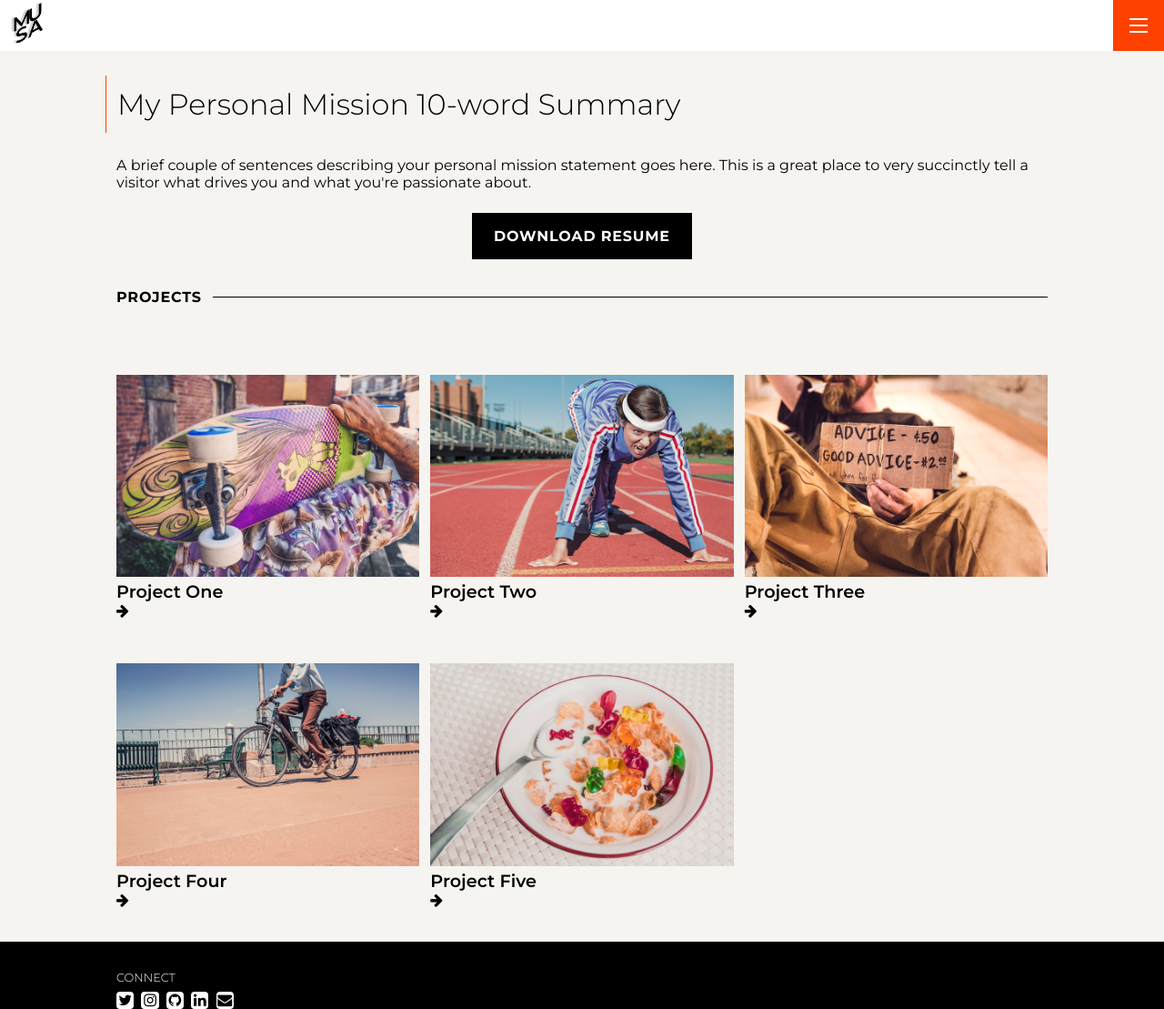
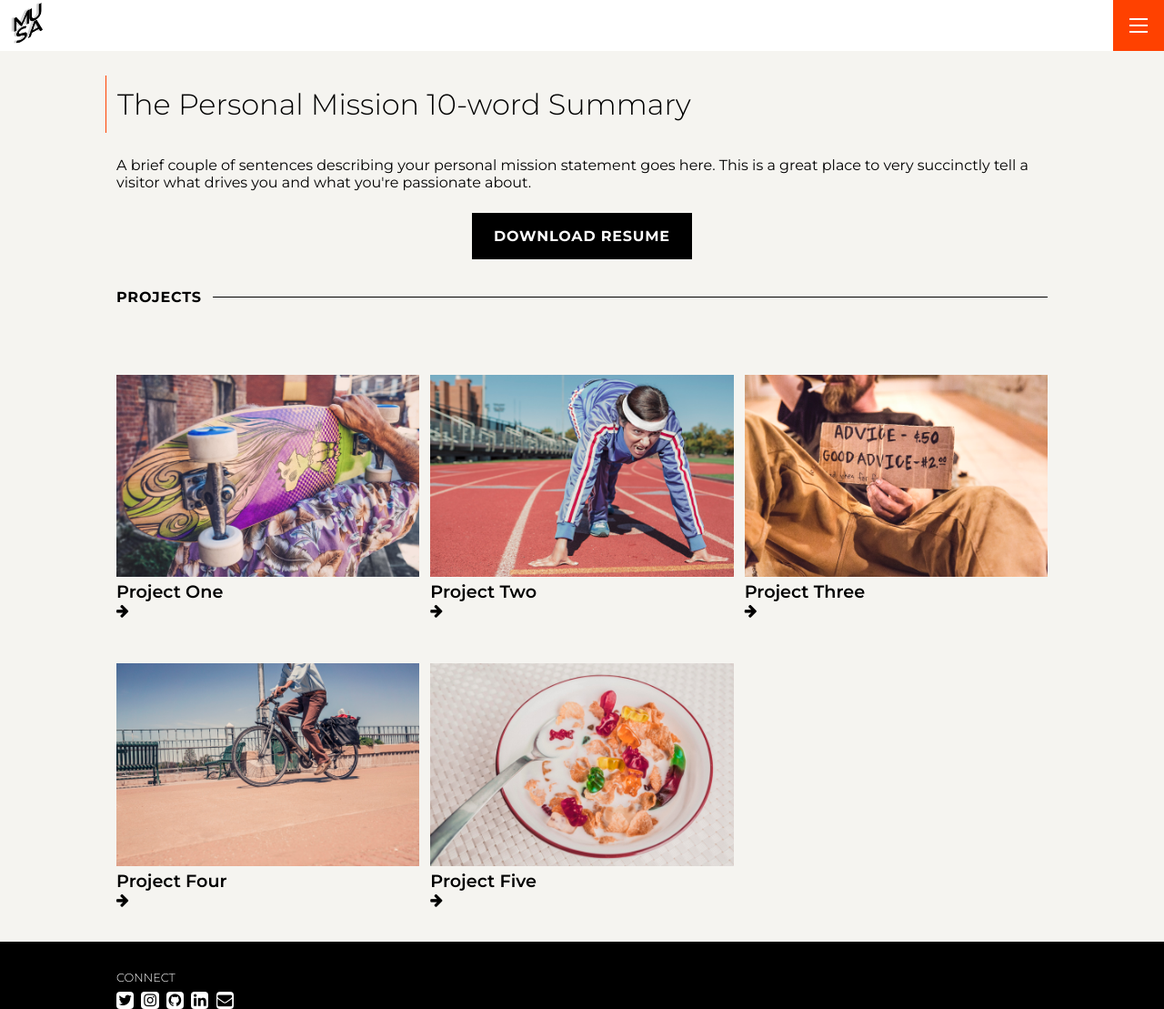
Before and after one commit to NohmanHadis/MUSA, a Jekyll site: the page built from index.md, in a window 1280 px wide and 1109 px high. Shown: the whole window at 91% size. Built offline with Jekyll 4.4.1, drawn with Linux system fonts in a browser that asks for light colours.

Commit message:
Update settings.yml

```diff
--- a/_data/settings.yml
+++ b/_data/settings.yml
@@ -3,7 +3,7 @@
 
 logo: '/assets/img/musa-logo.png'
 
-intro_title: My Personal Mission 10-word Summary
+intro_title: The Personal Mission 10-word Summary
 intro_text: |
   A brief couple of sentences describing your personal mission statement goes
   here. This is a great place to very succinctly tell a visitor what drives you
```
